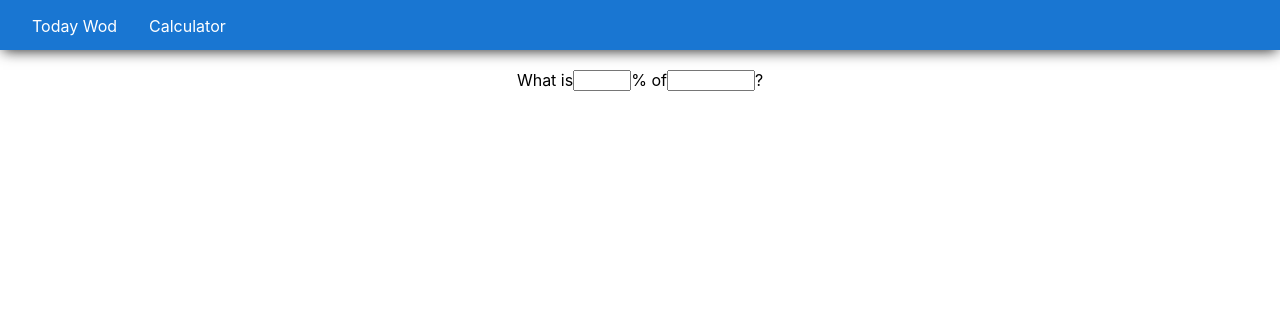
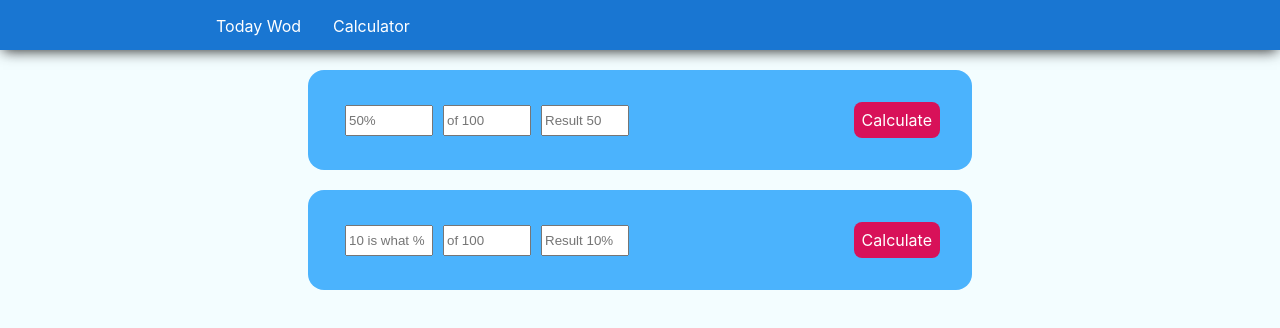
Before and after one commit to radotooo/TrainingJournal, a React (Create React App) app in the folder root/frontend/: page /calculator in a window 1280 px wide. Shown: the top 328 px of the page. Built offline with nearby package versions, Linux system fonts and the light colour scheme.

Commit message:
Calculator component added

```diff
--- a/root/frontend/src/App.css
+++ b/root/frontend/src/App.css
@@ -0,0 +1,3 @@
+.App{
+    background-color: #f3fdff;
+}
--- a/root/frontend/src/components/Calculator.js
+++ b/root/frontend/src/components/Calculator.js
@@ -1,38 +1,23 @@
 import React from 'react'
 import styled from "styled-components";
+import Calculator_Form from './Calculator_Form';
+import device from "./Styles/MediqQueries";
+
 
 
 const Wrapper = styled.div`
 display:flex;
+flex-direction:column;
 justify-content:center;
+align-items:center;
 `;
 
-const Input = styled.input.attrs(props => ({
-    type: "text"
-}))`
-width:${props => props.size + "px"};
-
-`;
-
-const Form = styled.div`
-display: flex;
-justify-content: center;
-align-items: flex - start;
-flex-wrap: wrap;
-margin-top: 20px;
-
-`;
+const data = [["50%","of 100","Result 50"],["10 is what %","of 100","Result 10%"]]
 
 export default function Calculator() {
     return (
         <Wrapper>
-            <Form action="">
-                <span>What is</span>
-                <Input size="50" />
-                <span>% of</span>
-                <Input size="80" />
-                <span>?</span>
-            </Form>
+            {data.map(x=> <Calculator_Form text={x} />)}
         </Wrapper>
     )
 }
--- /dev/null
+++ b/root/frontend/src/components/Calculator_Form.js
@@ -0,0 +1,65 @@
+import React from 'react'
+import styled from "styled-components";
+import device from "./Styles/MediqQueries";
+
+
+const Input = styled.input.attrs(props => ({
+    type: "text",
+        }))`
+width:80px;
+margin:0 5px;
+height:25px;
+@media ${device.tablet}{
+margin-bottom:10px;
+}
+`;
+
+const Button = styled.a`
+padding:0.5em;
+background-color:#d81159;
+border-radius:0.5em;
+color:white;
+width:100%;
+`;
+
+const Container = styled.div`
+display:flex;
+justify-content:center;
+align-items:center;
+flex-wrap: wrap;
+@media ${device.tablet}{
+    width:100%;
+justify-content:space-between;
+
+}
+`;
+
+const Form = styled.div`
+display: flex;
+justify-content: space-between;
+align-items: center;
+flex-wrap:wrap;
+width:600px;
+margin-top: 20px;
+background-color:#4bb3fd;
+padding:2em;
+border-radius:1em;
+@media ${device.tablet}{
+    width:300px;
+}
+`;
+
+export default function Calculator_Form(props) {
+    return (
+        <div>
+               <Form action="">
+                <Container>
+                    {props.text.map(x =>  <Input placeholder={x}/>)}
+                </Container>
+                <Container>
+                <Button>Calculate</Button>
+                </Container>
+            </Form>
+        </div>
+    )
+}
--- a/root/frontend/src/components/Header.js
+++ b/root/frontend/src/components/Header.js
@@ -1,8 +1,11 @@
 import React from 'react'
 import styled from "styled-components";
+import device from "./Styles/MediqQueries";
 import { BrowserRouter, Route, Switch } from "react-router-dom";
 
 const Wrapper = styled.div`
+display:flex;
+justify-content:center;
 width:100%;
 height:50px;
 background-color:#1976D2;
@@ -12,7 +15,11 @@ color:white;
 
 const Navigation = styled.div`
 display:flex;
+width:70%;
 margin-left:1em;
+@media ${device.laptop}{
+    width:100%;
+}
 `;
 
 const Button = styled.a`
--- /dev/null
+++ b/root/frontend/src/components/Styles/MediqQueries.js
@@ -0,0 +1,22 @@
+const size = {
+    mobileS: '320px',
+    mobileM: '375px',
+    mobileL: '425px',
+    tablet: '768px',
+    laptop: '1024px',
+    laptopL: '1440px',
+    desktop: '2560px'
+  }
+
+  const device = {
+    mobileS: `(max-width: ${size.mobileS})`,
+    mobileM: `(max-width: ${size.mobileM})`,
+    mobileL: `(max-width: ${size.mobileL})`,
+    tablet: `(max-width: ${size.tablet})`,
+    laptop: `(max-width: ${size.laptop})`,
+    laptopL: `(max-width: ${size.laptopL})`,
+    desktop: `(max-width: ${size.desktop})`,
+    desktopL: `(max-width: ${size.desktop})`
+  };
+
+  export default device;
```
